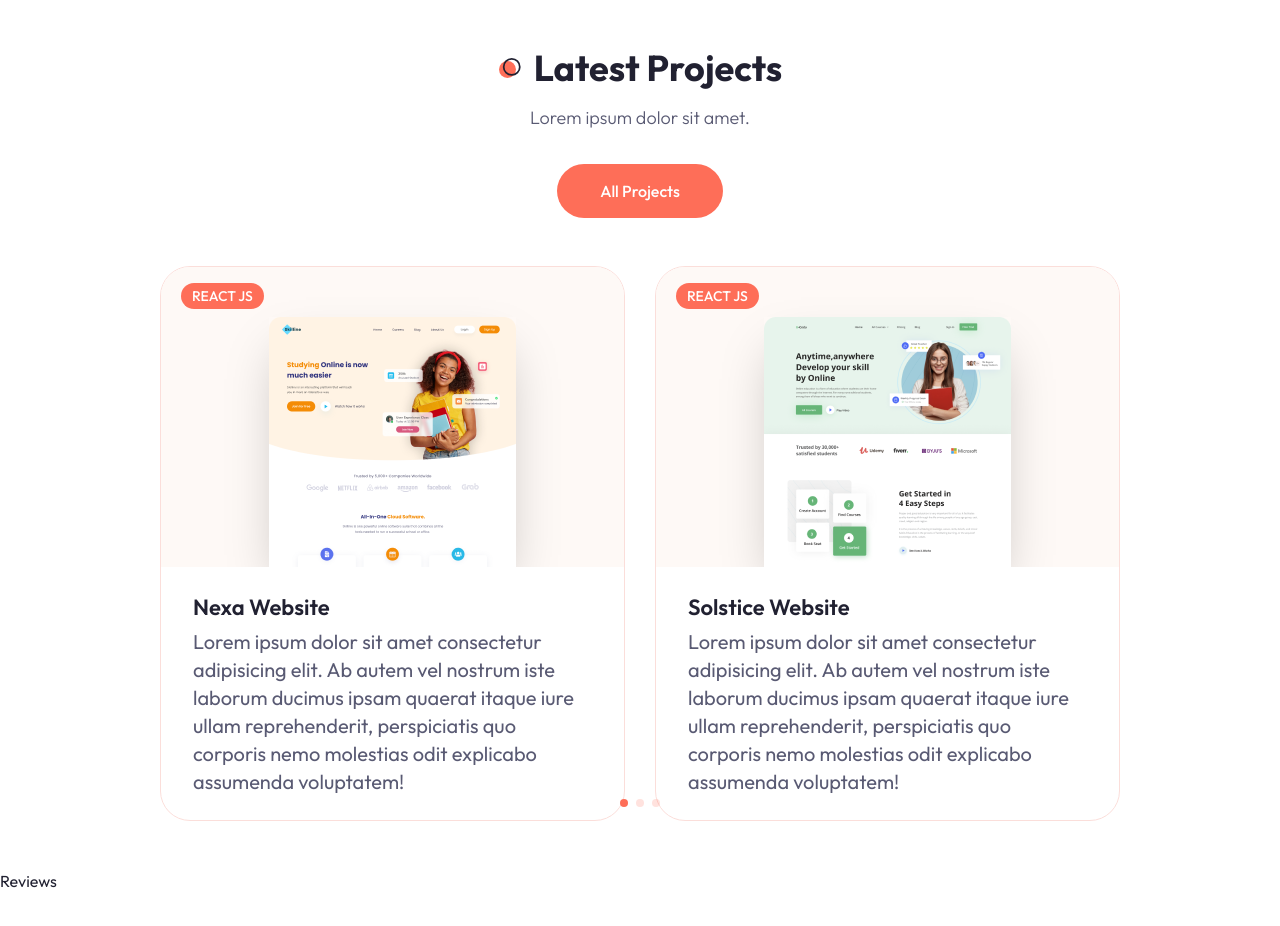
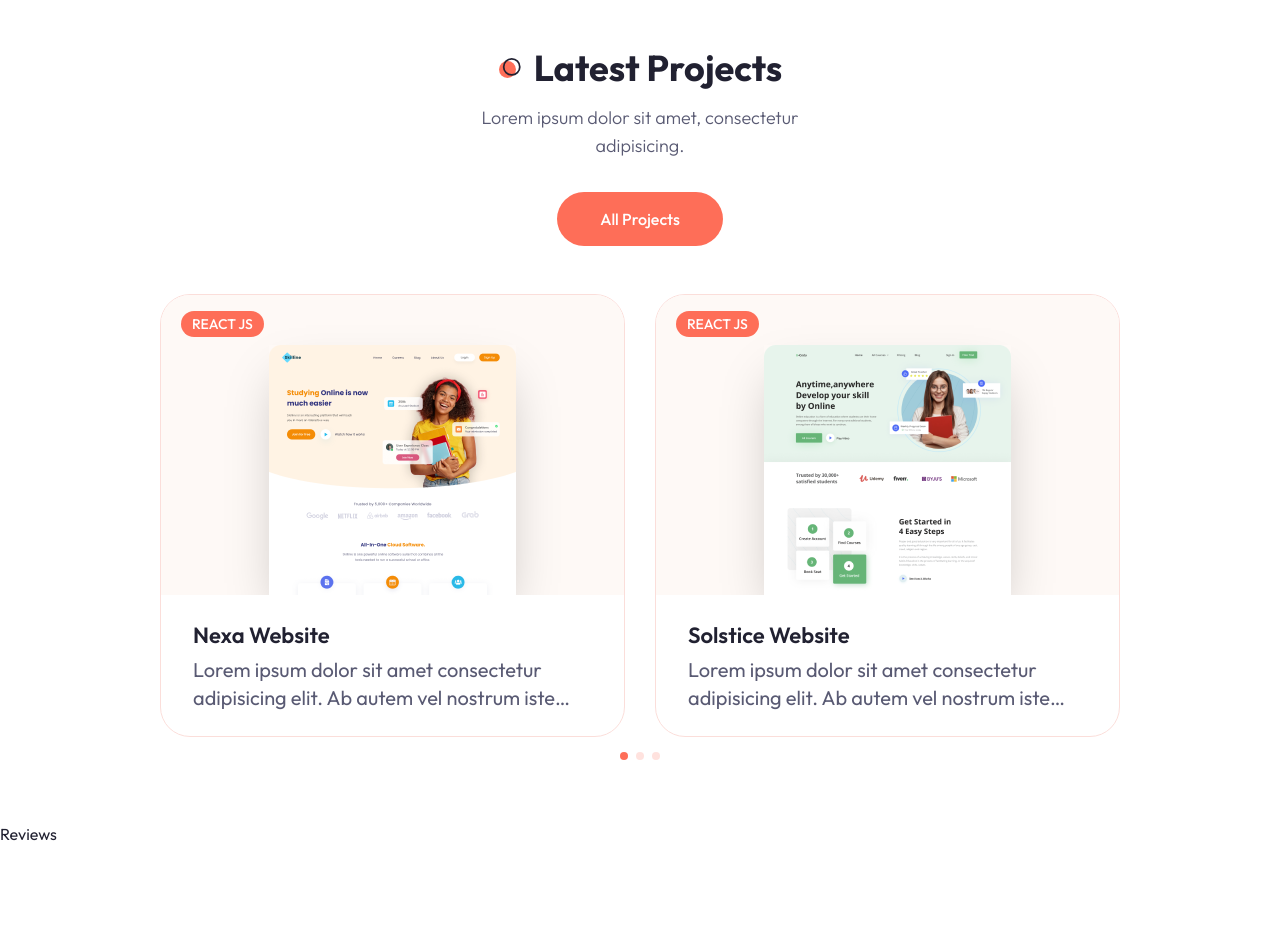
Before and after one commit to huannvictor/huannalmeida-dev, a Next.js app: page / in a window 1280 px wide. Shown: the part 2478-3404 px from the top of the page. Built offline with nearby package versions, Linux system fonts and the light colour scheme.

Commit message:
feat: 'work section' finished

```diff
--- a/components/ProjectCard.tsx
+++ b/components/ProjectCard.tsx
@@ -40,7 +40,9 @@ const ProjectCard = (project: ProjectData) => {
           {category}
         </Badge>
         <h4 className="h4 mb-1"> {name} </h4>
-        <p className="text-muted-foreground text-xl">{description}</p>
+        <p className="text-muted-foreground text-xl max-h-14 line-clamp-2">
+          {description}
+        </p>
       </div>
     </Card>
   )
--- a/components/Work.tsx
+++ b/components/Work.tsx
@@ -3,14 +3,14 @@
 import 'swiper/css';
 import 'swiper/css/pagination';
 
-import { Pagination } from 'swiper/modules';
-import { Swiper, SwiperSlide } from 'swiper/react';
+import { Pagination } from "swiper/modules";
+import { Swiper, SwiperSlide } from "swiper/react"
 
-import Link from "next/link";
-import ProjectCard from "./ProjectCard";
-import { Button } from "./ui/button";
+import Link from "next/link"
+import { Button } from "./ui/button"
+import ProjectCard from "./ProjectCard"
 
-import { projectData } from "@/data/data";
+import { projectData } from "@/data/data"
 
 const Work = () => {
   return (
@@ -18,17 +18,18 @@ const Work = () => {
       <div className="container mx-auto">
         <div className="max-w-[400px] mx-auto xl:mx-0 text-center xl:text-left mb-12 xl:h-[400px] flex flex-col justify-center items-center xl:items-start">
           <h2 className="section-title mb-4">Latest Projects</h2>
-          <p className="subtitle mb-8">Lorem ipsum dolor sit amet.</p>
+          <p className="subtitle mb-8">
+            Lorem ipsum dolor sit amet, consectetur adipisicing.
+          </p>
+
           <Link href='/projects'>
-            <Button>
-              All Projects
-            </Button>
+            <Button>All Projects</Button>
           </Link>
         </div>
 
         <div className="xl:max-w-[1000px] xl:absolute right-0 top-0">
           <Swiper
-            className="h-full"
+            className="h-[480px]"
             slidesPerView={1}
             breakpoints={{
               640: { slidesPerView: 2 }
@@ -38,7 +39,8 @@ const Work = () => {
             pagination={{ clickable: true }}
           >
             {projectData.slice(0, 4).map((project, index) => {
-              const { image, category, name, description, link, github } = project
+              const { category, description, github, image, link, name } = project
+
               return (
                 <SwiperSlide key={index}>
                   <ProjectCard
```
